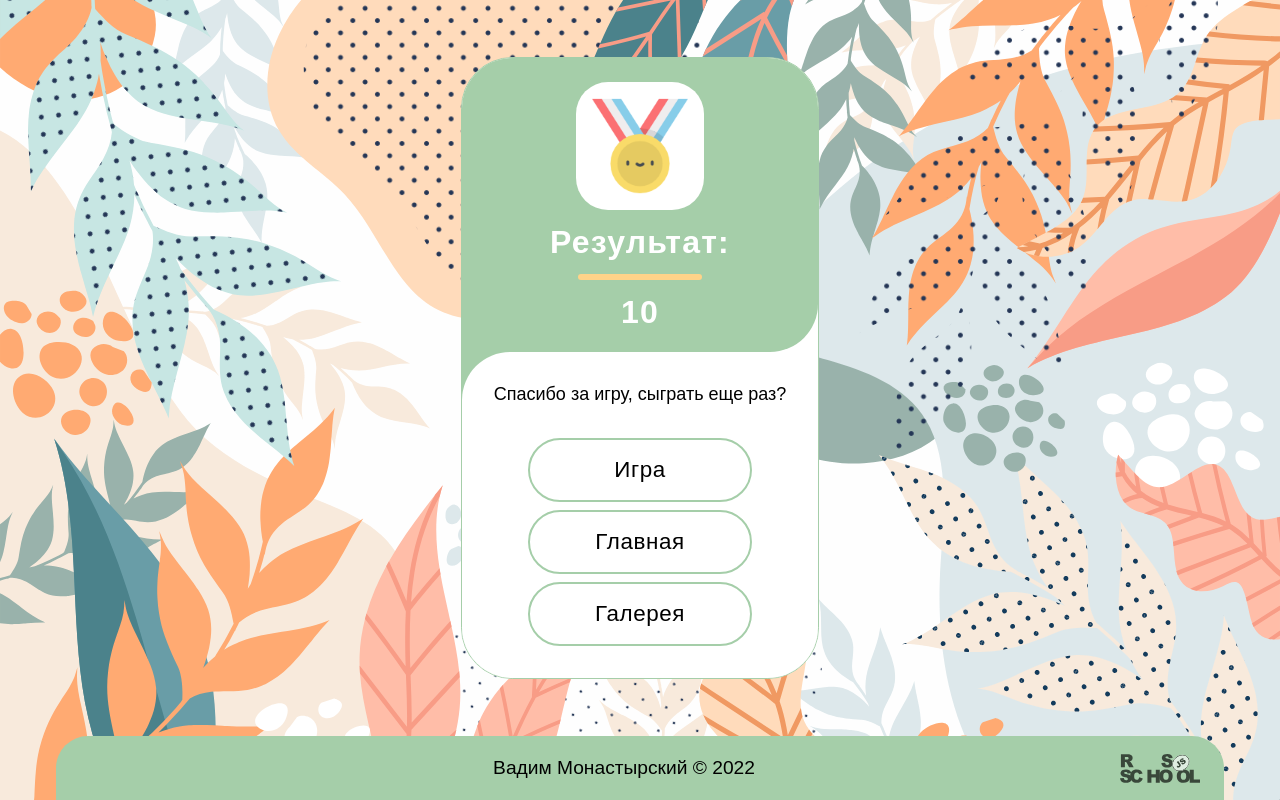
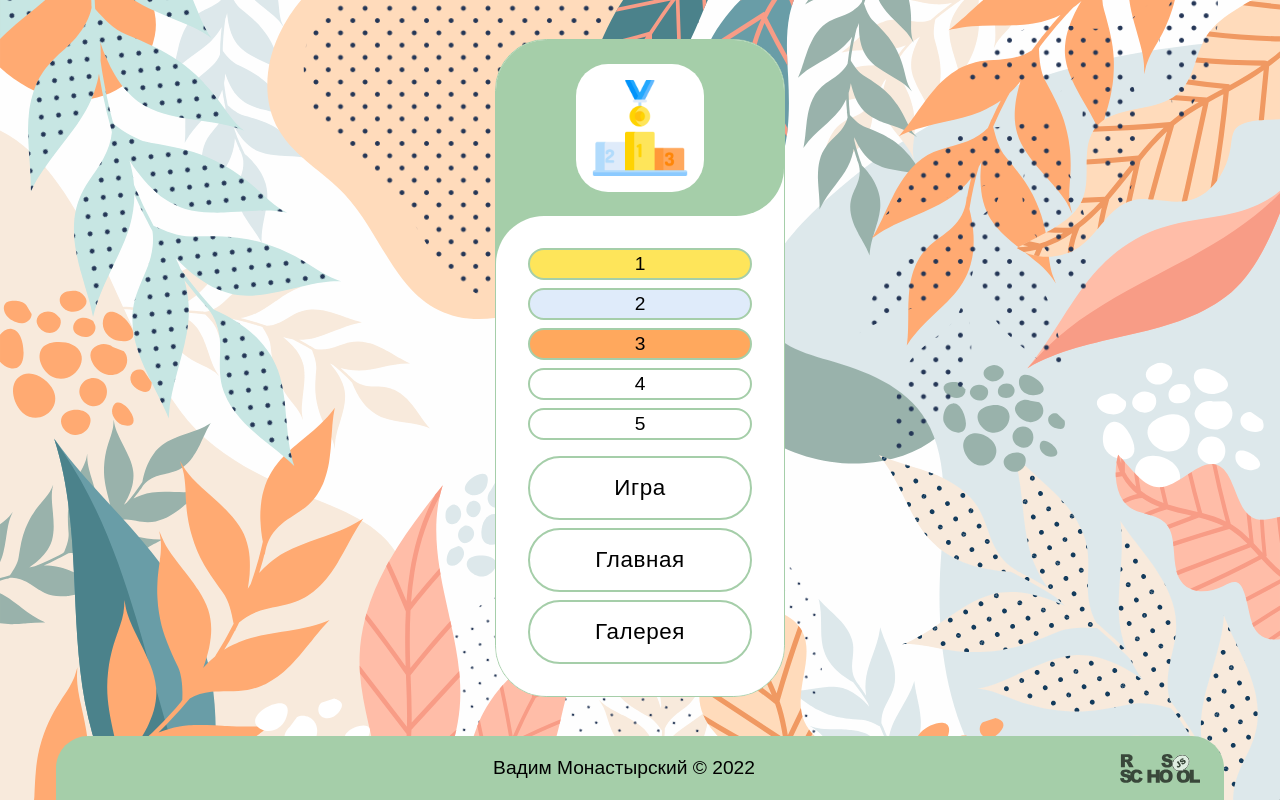
Before and after one commit to vadim-m/RSS-JS2022Q3, a website built with webpack: page songbird/src/index.html in a window 1280 px wide. Both pictures are taken after a click on the button "Результаты". Built offline with nearby package versions, Linux system fonts and the light colour scheme; files whose address does not match are found by name.

Commit message:
feat: add results template

```diff
--- a/songbird/src/index.html
+++ b/songbird/src/index.html
@@ -27,7 +27,8 @@
             <div class="startpage__controls">
               <div class="startpage__btns">
                 <button class="startpage__btn startpage__btn--game" onclick="showGameSection()">Игра</button>
-                <button class="startpage__btn startpage__btn--results" onclick="showResultSection()">Результаты</button>
+                <button class="startpage__btn startpage__btn--results"
+                  onclick="showResultsSection()">Результаты</button>
                 <button class="startpage__btn startpage__btn--gallery">Галерея</button>
               </div>
               <footer class="startpage__footer">
@@ -178,6 +179,30 @@
         </div>
       </section>
 
+      <section class="section results">
+        <div class="container results__container">
+          <div class="results__wrapper">
+            <header class="results__header">
+              <div class="results__logo"></div>
+            </header>
+            <div class="results__content">
+              <ul class="results__list">
+                <li class="results__item">1</li>
+                <li class="results__item">2</li>
+                <li class="results__item">3</li>
+                <li class="results__item">4</li>
+                <li class="results__item">5</li>
+              </ul>
+              <div class="results__btns">
+                <button class="results__btn" onclick="showGameSection()">Игра</button>
+                <button class="results__btn" onclick="showStarpageSection()">Главная</button>
+                <button class="results__btn">Галерея</button>
+              </div>
+            </div>
+          </div>
+        </div>
+      </section>
+
     </main>
 
     <footer class="footer">
--- a/songbird/src/index.scss
+++ b/songbird/src/index.scss
@@ -13,4 +13,5 @@
 @import "style/components/options";
 @import "style/components/bird";
 @import "style/components/result";
+@import "style/components/results";
 @import "style/components/footer";
--- a/songbird/src/modules/main-player.js
+++ b/songbird/src/modules/main-player.js
@@ -72,13 +72,11 @@ function updateAudioProgress() {
   gamePlayerTimeTotal.textContent = `${minutesDuration}:${
     secondsDuration < 10 ? `0${secondsDuration}` : secondsDuration
   }`;
-  // gamePlayerTimeTotal =
 }
 
 function updatePlayingAudioInfo() {
   const maxValue = gamePlayerProgress.max;
   const progress = gamePlayerProgress.value;
-  console.log(progress);
   questionAudio.currentTime = (progress / maxValue) * questionAudio.duration;
 }
 
--- a/songbird/src/modules/move-sections.js
+++ b/songbird/src/modules/move-sections.js
@@ -4,12 +4,14 @@ window.showStarpageSection = function () {
   document.querySelector(".startpage").classList.add("active");
   document.querySelector(".game").classList.remove("active");
   document.querySelector(".result").classList.remove("active");
+  document.querySelector(".results").classList.remove("active");
 };
 
 window.showGameSection = function () {
   document.querySelector(".game").classList.add("active");
   document.querySelector(".startpage").classList.remove("active");
   document.querySelector(".result").classList.remove("active");
+  document.querySelector(".results").classList.remove("active");
   start();
 };
 
@@ -18,3 +20,11 @@ window.showResultSection = function () {
   document.querySelector(".game").classList.remove("active");
   document.querySelector(".startpage").classList.remove("active");
 };
+
+window.showResultsSection = function () {
+  document.querySelector(".results").classList.add("active");
+  document.querySelector(".game").classList.remove("active");
+  document.querySelector(".startpage").classList.remove("active");
+  document.querySelector(".result").classList.remove("active");
+  // ! renderResults();
+};
--- /dev/null
+++ b/songbird/src/style/components/_results.scss
@@ -0,0 +1,125 @@
+.results {
+  position: absolute;
+  width: 100%;
+  top: 0;
+  left: -200vw;
+  bottom: 0;
+  display: flex;
+  flex-direction: column;
+  align-items: center;
+  justify-content: center;
+  transition: left 0.45s ease-in-out;
+  transition-delay: 0;
+
+  &.active {
+    left: 0;
+    transition-delay: 0.25s;
+  }
+
+  &__container {
+    width: initial;
+  }
+}
+
+.results__wrapper {
+  background-color: var(--white);
+  border: 1px solid var(--green);
+  border-radius: 3.2rem;
+  overflow: hidden;
+}
+
+.results__header {
+  width: 100%;
+  background-color: var(--green);
+  border-radius: 3rem 3rem 3rem 0;
+
+  padding: 1.5rem;
+}
+
+.results__logo {
+  width: 8rem;
+  height: 8rem;
+  background-size: 75%;
+  background-position: center;
+  background-repeat: no-repeat;
+  background-image: url("./img/icons/competition.png");
+  background-color: var(--white);
+  border-radius: 2rem;
+
+  margin: 0 auto;
+}
+
+.results__content {
+  background-color: var(--green);
+  border-radius: 0 0 3rem 3rem;
+}
+
+.results__list {
+  display: flex;
+  flex-direction: column;
+  align-items: center;
+  background-color: var(--white);
+  border-radius: 3rem 0 0 0;
+  text-align: center;
+
+  padding: 2rem 2rem 0;
+}
+
+.results__item {
+  width: 100%;
+  height: 2rem;
+  display: flex;
+  align-items: center;
+  justify-content: center;
+  font-size: 1.2rem;
+  background-color: var(--white);
+  border: 2px solid var(--green);
+  border-radius: 3rem;
+  position: relative;
+  transition: all 0.2s ease-in-out;
+
+  &:not(:last-child) {
+    margin-bottom: 0.5rem;
+  }
+
+  &:first-child {
+    background-color: #fee55a;
+  }
+
+  &:nth-child(2) {
+    background-color: #dfebfa;
+  }
+
+  &:nth-child(3) {
+    background-color: #ffa85d;
+  }
+}
+
+.results__btns {
+  display: flex;
+  flex-direction: column;
+  align-items: center;
+  background-color: var(--white);
+
+  padding: 1rem 2rem 2rem;
+}
+
+.results__btn {
+  width: 14rem;
+  height: 4rem;
+  font-size: 1.4rem;
+  letter-spacing: 0.6px;
+  background-color: transparent;
+  border: 2px solid var(--green);
+  border-radius: 3rem;
+  transition: background-color 0.2s ease-in-out;
+
+  &:not(:last-child) {
+    margin-bottom: 0.5rem;
+  }
+
+  &:hover,
+  &:focus {
+    background-color: var(--green);
+  }
+}
```
Also changed, not shown: songbird/src/img/icons/competition.png (added).
